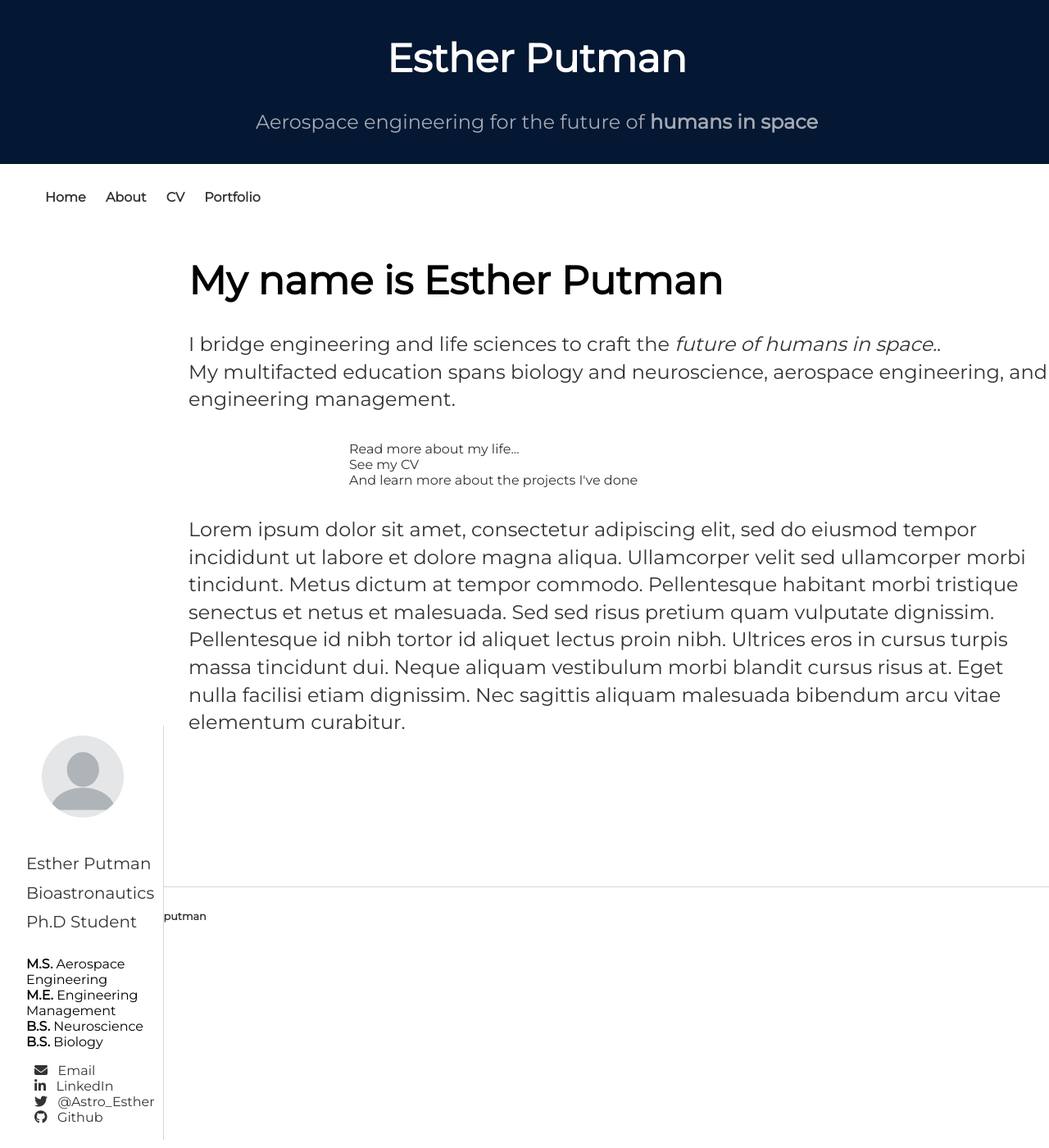
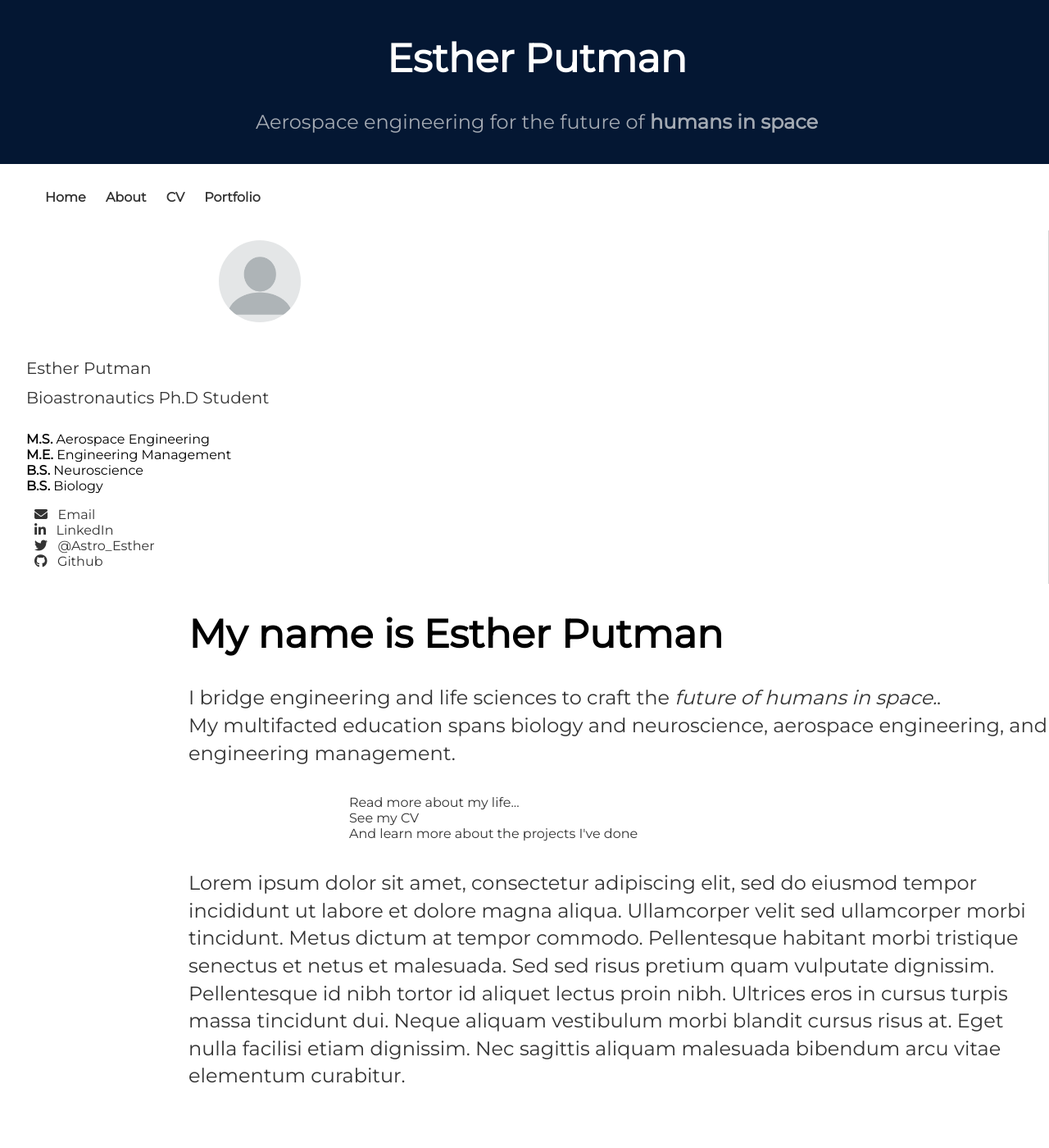
Before and after one commit to eputman/eputman.github.io, a Jekyll site: the page built from index.html, in a window 1280 px wide and 1400 px high. Shown: the whole window at 82% size. Built offline with Jekyll 4.4.1, drawn with Linux system fonts in a browser that asks for light colours; nearby versions of some CDN libraries.

Commit message:
Update main.css

```diff
--- a/css/main.css
+++ b/css/main.css
@@ -115,16 +115,18 @@
 
 /* Test new sidebar*/
  .sidebar {
-     position: fixed;
+     position: sticky;
+     top: 0.5em;
      border-right: 1px solid #d5d5d5;
-     width: 200px;
+     min-width: 200px;
      height: auto;
-     bottom: 10px;
+     bottom: 100px;
      background: #ffffff;
      padding: 2px;
  }
  .content {
      margin-left: 200px; /* Width of sidebar! */
+     display: flex;
      height: 800px;
      width: auto;
      position: relative;
```
